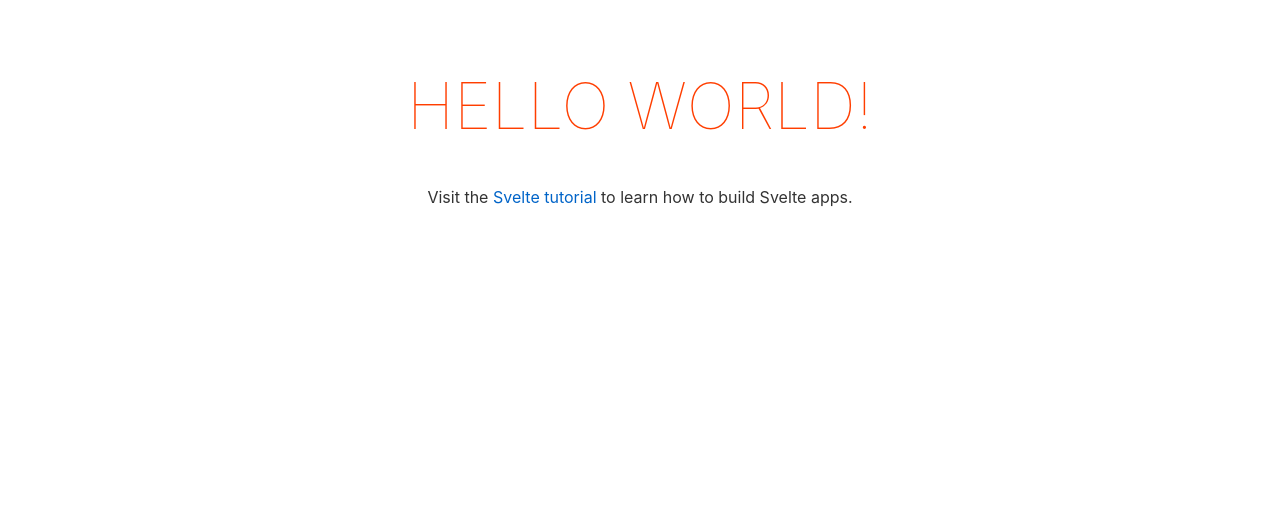
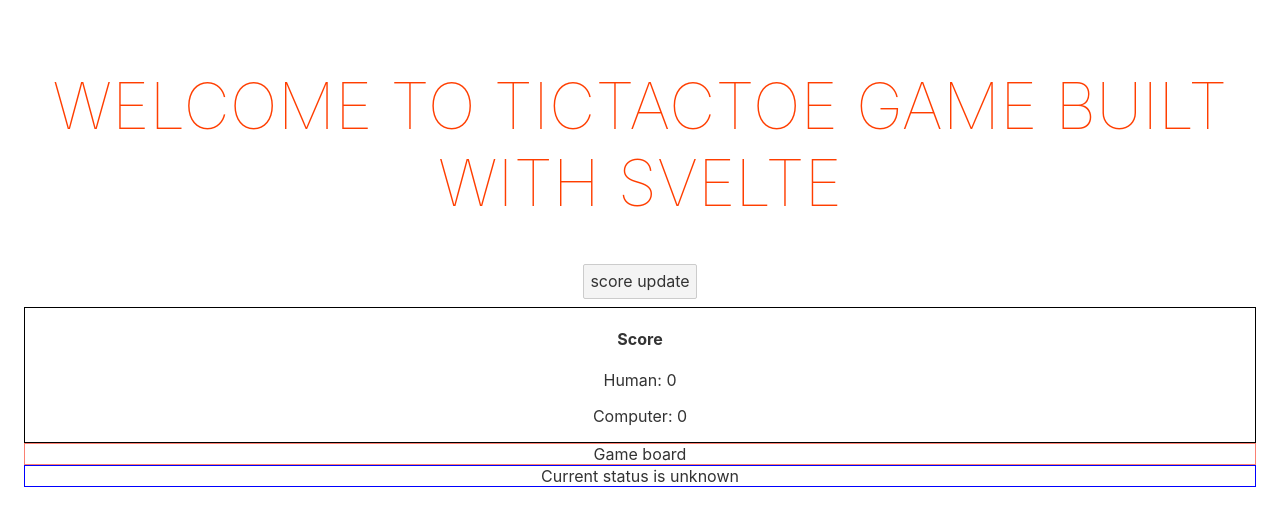
Before and after one commit to vaidotasp/svelte-ttt, a Svelte app: page / in a window 1280 px wide. Shown: the top 526 px of the page. Built offline with nearby package versions, Linux system fonts and the light colour scheme.

Commit message:
game scaffold

```diff
--- a/src/App.svelte
+++ b/src/App.svelte
@@ -1,11 +1,15 @@
 <script lang="ts">
-	export let name: string;
+	import {score} from './stores'
+    import Score from './Score.svelte'
+    import GameBoard from './GameBoard.svelte'
+    import StatusBar from './StatusBar.svelte'
+
+    function updater(){
+        console.log('updater');
+        score.updateScore("human", 5);
+    }
+
 </script>
-
-<main>
-	<h1>Hello {name}!</h1>
-	<p>Visit the <a href="https://svelte.dev/tutorial">Svelte tutorial</a> to learn how to build Svelte apps.</p>
-</main>
 
 <style>
     main {
@@ -28,3 +32,11 @@
         }
     }
 </style>
+
+<main>
+    <h1>Welcome to TicTacToe game built with Svelte</h1>
+    <button on:click={()=>updater()}>score update</button>
+    <Score />
+    <GameBoard />
+    <StatusBar />
+</main>
--- /dev/null
+++ b/src/GameBoard.svelte
@@ -0,0 +1,9 @@
+<div class="gameboard">
+    Game board
+</div>
+
+<style>
+    .gameboard{
+        border: 1px solid salmon
+    }
+</style>
--- /dev/null
+++ b/src/Score.svelte
@@ -0,0 +1,17 @@
+<script lang="ts">
+    import type { ScoreType } from './types/app.type';
+	import { score } from './stores'
+    console.log(score)
+</script>
+
+<div class="score">
+    <h4>Score</h4>
+    <p>Human: {$score.human}</p>
+    <p>Computer: {$score.computer}</p>
+</div>
+
+<style>
+    .score {
+        border: 1px solid black;
+    }
+</style>
--- /dev/null
+++ b/src/StatusBar.svelte
@@ -0,0 +1,7 @@
+<style>
+    .status {
+        border: 1px solid blue;
+    }
+</style>
+
+<div class="status">Current status is unknown</div>
--- /dev/null
+++ b/src/stores.ts
@@ -0,0 +1,27 @@
+import { writable } from 'svelte/store'
+import type { Writable } from 'svelte/store'
+import type { ScoreType } from './types/app.type'
+import { subscribe } from 'svelte/internal'
+
+// export const score: Writable<ScoreType> = writable(initialScoreVal)
+
+function createScore() {
+    const initialScoreVal: ScoreType = { human: 0, computer: 0 }
+    const { subscribe, set, update } = writable(initialScoreVal)
+
+    function updateScore(player: 'human' | 'computer',val: number) {
+        return update((v) => {
+            const updatedProperty = { [player]: val }
+            const newScoreObject = Object.assign(v, updatedProperty)
+            v = newScoreObject
+            return v
+        })
+    }
+    return {
+        subscribe,
+        updateScore,
+        reset: () => set(initialScoreVal),
+    }
+}
+
+export const score = createScore()
--- /dev/null
+++ b/src/types/app.type.ts
@@ -0,0 +1 @@
+export type ScoreType = { human: number; computer: number }
```
Also changed, not shown: 1 other file (tests, documents, lock files or other folders). Lines whose indentation alone changed are shown as unchanged.
